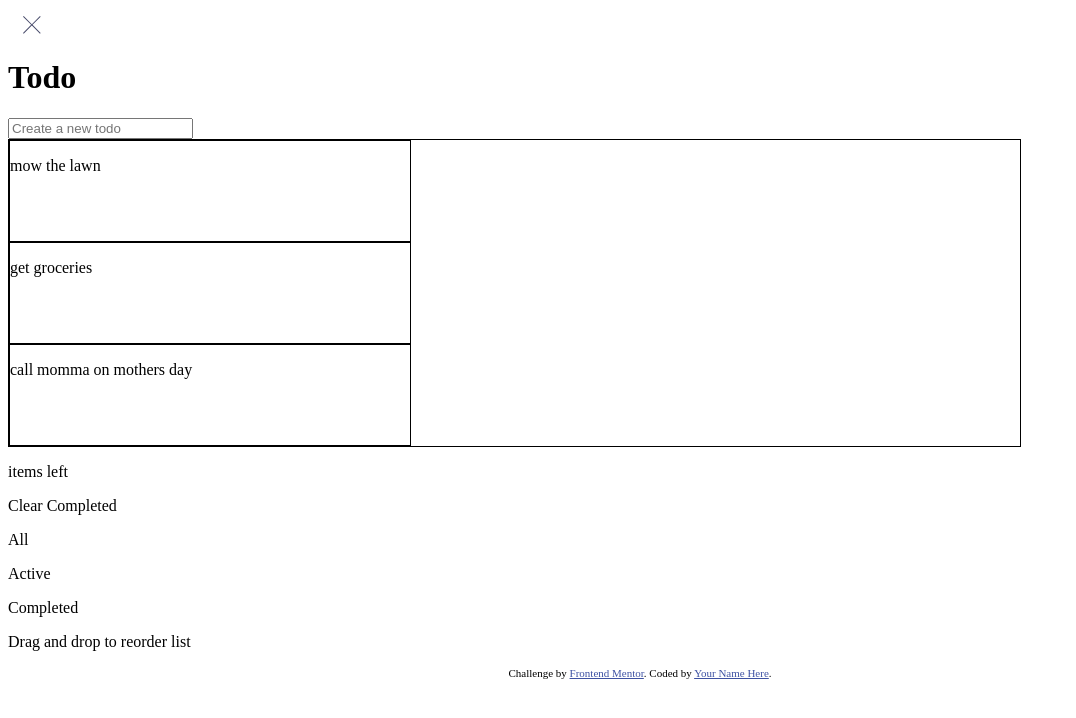
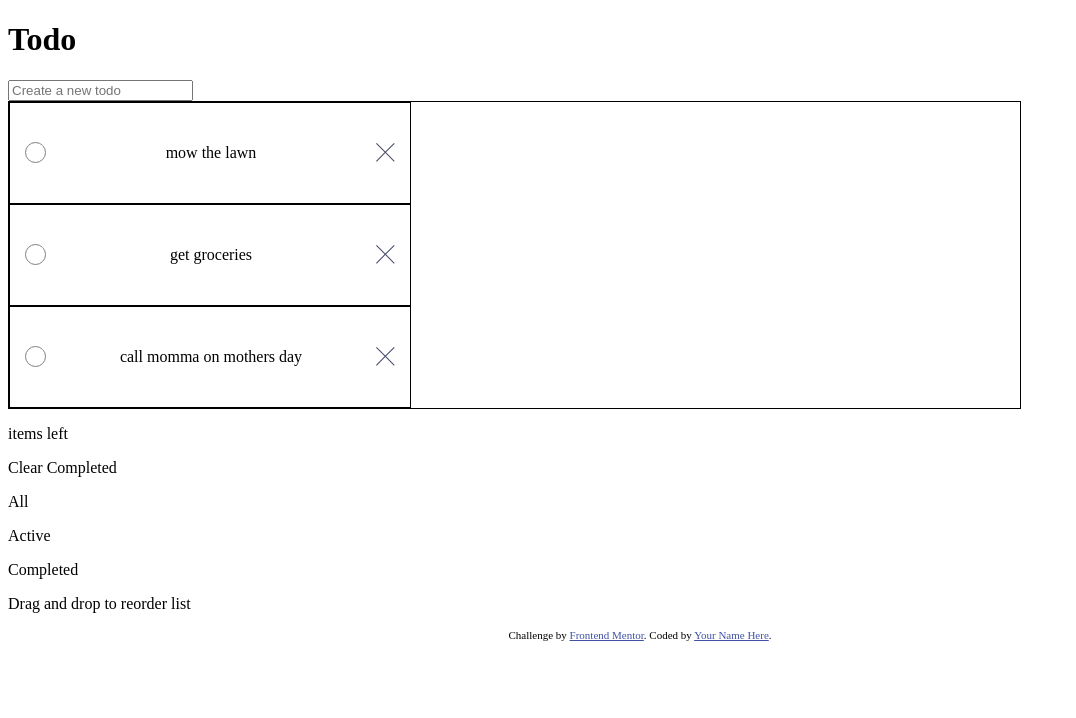
Before and after one commit to Spenn0/todo, a plain HTML site: page index.html in a window 1280 px wide. Shown: the whole page, without its empty margins (0-1076 px from the left). Drawn offline with Linux system fonts and the light colour scheme.

Commit message:
wow, much better

```diff
--- a/index.html
+++ b/index.html
@@ -14,38 +14,6 @@
 
     <title>Frontend Mentor | Todo app</title>
 
-    <svg xmlns="http://www.w3.org/2000/svg" width="11" height="9" id="check">
-      <path
-        fill="none"
-        stroke="#FFF"
-        stroke-width="2"
-        d="M1 4.304L3.696 7l6-6"
-      />
-    </svg>
-
-    <svg xmlns="http://www.w3.org/2000/svg" width="18" height="18" id="cross">
-      <path
-        fill="#494C6B"
-        fill-rule="evenodd"
-        d="M16.97 0l.708.707L9.546 8.84l8.132 8.132-.707.707-8.132-8.132-8.132 8.132L0 16.97l8.132-8.132L0 .707.707 0 8.84 8.132 16.971 0z"
-      />
-    </svg>
-
-    <svg xmlns="http://www.w3.org/2000/svg" width="26" height="26" id="moon">
-      <path
-        fill="#FFF"
-        fill-rule="evenodd"
-        d="M13 0c.81 0 1.603.074 2.373.216C10.593 1.199 7 5.43 7 10.5 7 16.299 11.701 21 17.5 21c2.996 0 5.7-1.255 7.613-3.268C23.22 22.572 18.51 26 13 26 5.82 26 0 20.18 0 13S5.82 0 13 0z"
-      />
-    </svg>
-
-    <svg xmlns="http://www.w3.org/2000/svg" width="26" height="26" id="sun">
-      <path
-        fill="#FFF"
-        fill-rule="evenodd"
-        d="M13 21a1 1 0 011 1v3a1 1 0 11-2 0v-3a1 1 0 011-1zm-5.657-2.343a1 1 0 010 1.414l-2.121 2.121a1 1 0 01-1.414-1.414l2.12-2.121a1 1 0 011.415 0zm12.728 0l2.121 2.121a1 1 0 01-1.414 1.414l-2.121-2.12a1 1 0 011.414-1.415zM13 8a5 5 0 110 10 5 5 0 010-10zm12 4a1 1 0 110 2h-3a1 1 0 110-2h3zM4 12a1 1 0 110 2H1a1 1 0 110-2h3zm18.192-8.192a1 1 0 010 1.414l-2.12 2.121a1 1 0 01-1.415-1.414l2.121-2.121a1 1 0 011.414 0zm-16.97 0l2.121 2.12A1 1 0 015.93 7.344L3.808 5.222a1 1 0 011.414-1.414zM13 0a1 1 0 011 1v3a1 1 0 11-2 0V1a1 1 0 011-1z"
-      />
-    </svg>
     <!-- Feel free to remove these styles or customise in your own stylesheet 👍 -->
     <style>
       .attribution {
--- a/script.js
+++ b/script.js
@@ -16,13 +16,7 @@ let items = [
 ];
 let todoForm = document.querySelector(".todo-form");
 let todoContainer = document.querySelector(".todo-container");
-let check = document.querySelector("#check");
-let cross = document.querySelector("#cross");
-let moon = document.querySelector("#moon");
-let sun = document.querySelector("#sun");
-
 let x = document.querySelector(".x");
-
 let all = document.querySelector(".all");
 let active = document.querySelector(".active");
 let complete = document.querySelector(".complete");
@@ -35,13 +29,19 @@ const display = () => {
     let card = document.createElement("div");
     card.classList.add("card");
     let itemParagraph = document.createElement("p");
-    // let deleteButton = document.createElement("img"[`${cross}`]);
-    let deleteButton = document.createElement("p"[`${x}`]);
-    // let checkButton = document.createElement("img"[`${check}`]);a
+    let deleteButton = document.createElement("img");
+    let checkButton = document.createElement("img");
+    deleteButton.setAttribute("src", "todo-app-main/images/icon-cross.svg");
     deleteButton.classList.add("delete");
+    //idk if i need this
     deleteButton.setAttribute("data-index", index);
+    checkButton.setAttribute("src", "todo-app-main/images/icon-check.svg");
+    checkButton.classList.add("check");
+    //idk if i need this either
+    checkButton.setAttribute("data-index", index);
+    console.log(deleteButton);
     itemParagraph.textContent = wombo.verb;
-    card.append(itemParagraph, deleteButton);
+    card.append(checkButton, itemParagraph, deleteButton);
     todoContainer.append(card);
   });
 };
--- a/style.css
+++ b/style.css
@@ -8,13 +8,20 @@
   height: 100px;
   border: 1px solid black;
   display: flex;
+  justify-content: space-between;
+  align-items: center;
 }
 .delete {
-  position: absolute;
-  left: -5px;
-  top: -25px;
+  /* border-radius: 50%; */
+  /* padding: 5px; */
+  height: 19px;
+  width: 19px;
+  margin-right: 15px;
+}
+.check {
+  width: 19px;
+  height: 19px;
+  margin-left: 15px;
   border-radius: 50%;
-  padding: 5px;
+  border: 1px solid gray;
 }
-.checked {
-}
```
